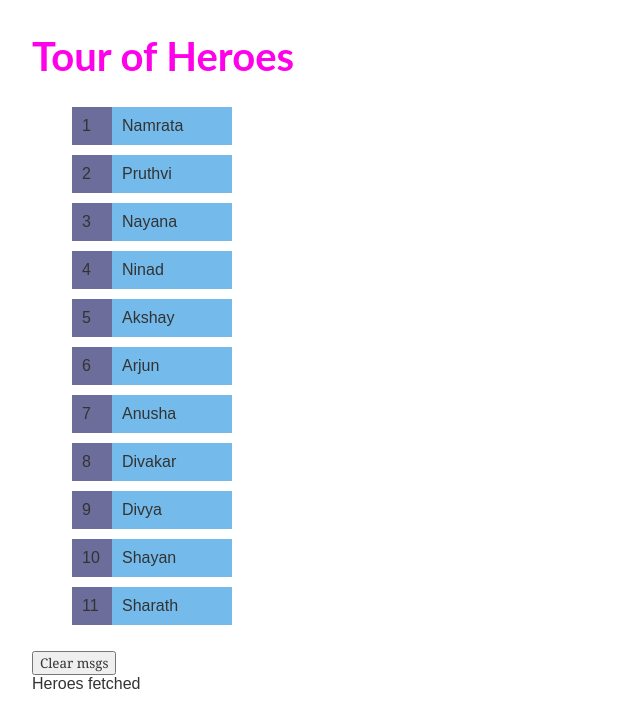
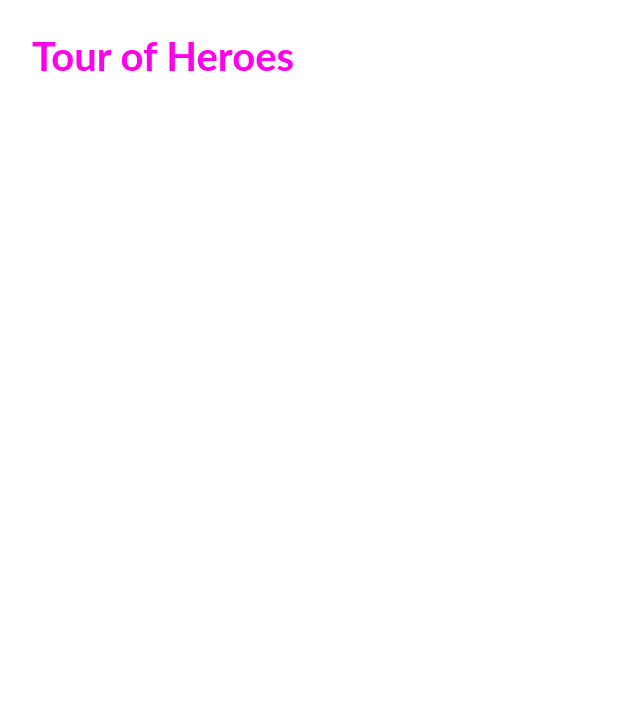
Before and after one commit to Namrata-N-S/namrata-hero-app, an Angular app: page / in a window 1280 px wide. Shown: the top 728 px of the page, without its empty margins (0-640 px from the left). Built offline with nearby package versions, Linux system fonts and the light colour scheme.

Commit message:
5 files modified, 1 added

```diff
--- /dev/null
+++ b/src/app/app-routing.module.ts
@@ -0,0 +1,12 @@
+import { NgModule } from "@angular/core";
+import { RouterModule, Routes } from "@angular/router";
+import { HeroesComponent } from "./heroes/heroes.component";
+
+const routes: Routes = [{ path: "heroes", component: HeroesComponent }];
+
+@NgModule({
+  imports: [RouterModule.forRoot(routes)],
+  exports: [RouterModule],
+  declarations: []
+})
+export class AppRoutingModule {}
--- a/src/app/app.component.html
+++ b/src/app/app.component.html
@@ -1,3 +1,3 @@
 <h1>{{name}}</h1>
 
-<app-heroes></app-heroes>
+<router-outlet></router-outlet>
--- a/src/app/heroes/heroes.component.ts
+++ b/src/app/heroes/heroes.component.ts
@@ -24,7 +24,7 @@ export class HeroesComponent implements OnInit {
   onSelect(hero: Hero): void {
     this.selectedHero = hero;
     this.messagesService.clear();
-    this.messagesService.add("Selected Heroes");
+    this.messagesService.add(`HeroesComponent: Selected hero id=${hero.id}`);
   }
 
   ngOnInit() {
--- a/src/app/messages/messages.component.html
+++ b/src/app/messages/messages.component.html
@@ -1,4 +1,6 @@
-<button (click)="messagesSerivce.clear()" class="clear">Clear msgs</button>
-<div *ngFor="let msg of mymessage">
-  {{msg}}
+<div *ngIf="messagesSerivce.messages.length">
+  <button (click)="messagesSerivce.clear()" class="clear">Clear msgs</button>
+  <div *ngFor="let msg of messagesSerivce.messages">
+    <span>{{msg}}</span>
+  </div>
 </div>
--- a/src/app/messages/messages.component.ts
+++ b/src/app/messages/messages.component.ts
@@ -8,10 +8,5 @@ import { MessagesService } from "../messages.service";
 export class MessagesComponent implements OnInit {
   constructor(public messagesSerivce: MessagesService) {}
 
-  mymessage = this.messagesSerivce.messages;
-  clear() {
-    this.messagesSerivce.clear();
-  }
-
   ngOnInit() {}
 }
```
Also changed, not shown: src/app/app.module.ts (+11 -5 lines).
